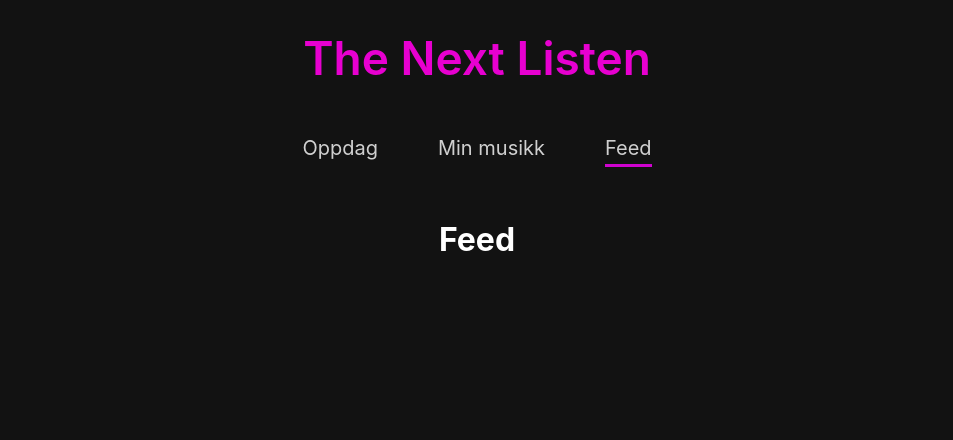
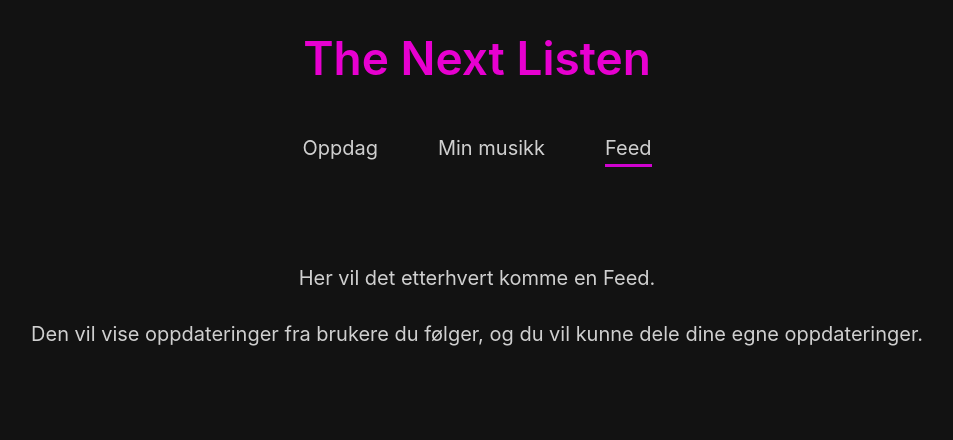
Before and after one commit to dgjestvang-dev/TheNextListen, a Flask app: page /feed in a window 1280 px wide. Shown: the top 440 px of the page, without its empty margins (163-1116 px from the left). Run offline with Flask 3, Linux system fonts and the light colour scheme; some web fonts are replaced.

Commit message:
Lagt til tekst på feed siden

```diff
--- a/static/styles.css
+++ b/static/styles.css
@@ -38,6 +38,12 @@ h1 {
     color: #FFF;
     text-align: center;
     margin: 40px 0;
+}
+
+h2 {
+    color: #FFF;
+    text-align: center;
+    margin: 0 0 20px 0;
 }
 
 /* Primary Button Styles */
@@ -223,3 +229,14 @@ nav a:hover {
     width: 100%;
     max-width: 300px;
 }
+
+/* Feed Section Styles */
+
+.feed {
+    color: #FFF;
+    opacity: 80%;
+    text-align: center;
+    padding: 60px;
+    font-size: 20px;
+    line-height: 1.8;
+}
--- a/templates/discover.html
+++ b/templates/discover.html
@@ -4,7 +4,7 @@
 
 
 <section class="discover-intro">
-    <p>Hei og velkommen til The Next Listen! </p>
+    <h2>Hei og velkommen til The Next Listen! </h2>
 
     <p>Oppdag nye album og bygg din egen musikk-backlog.<br>
     Lagre album du vil høre senere, hold oversikt over hva du lytter til, <br> og del anbefalinger med andre.</p>
--- a/templates/feed.html
+++ b/templates/feed.html
@@ -1,6 +1,11 @@
 {% extends "base.html" %}
 {% block content %}
 
-<h1>Feed</h1>
+
+<section class="feed">
+<p>Her vil det etterhvert komme en Feed.</p>
+<p>Den vil vise oppdateringer fra brukere du følger, og du vil kunne dele dine egne oppdateringer.</p>
+
+</section>
 
 {% endblock %}
```
